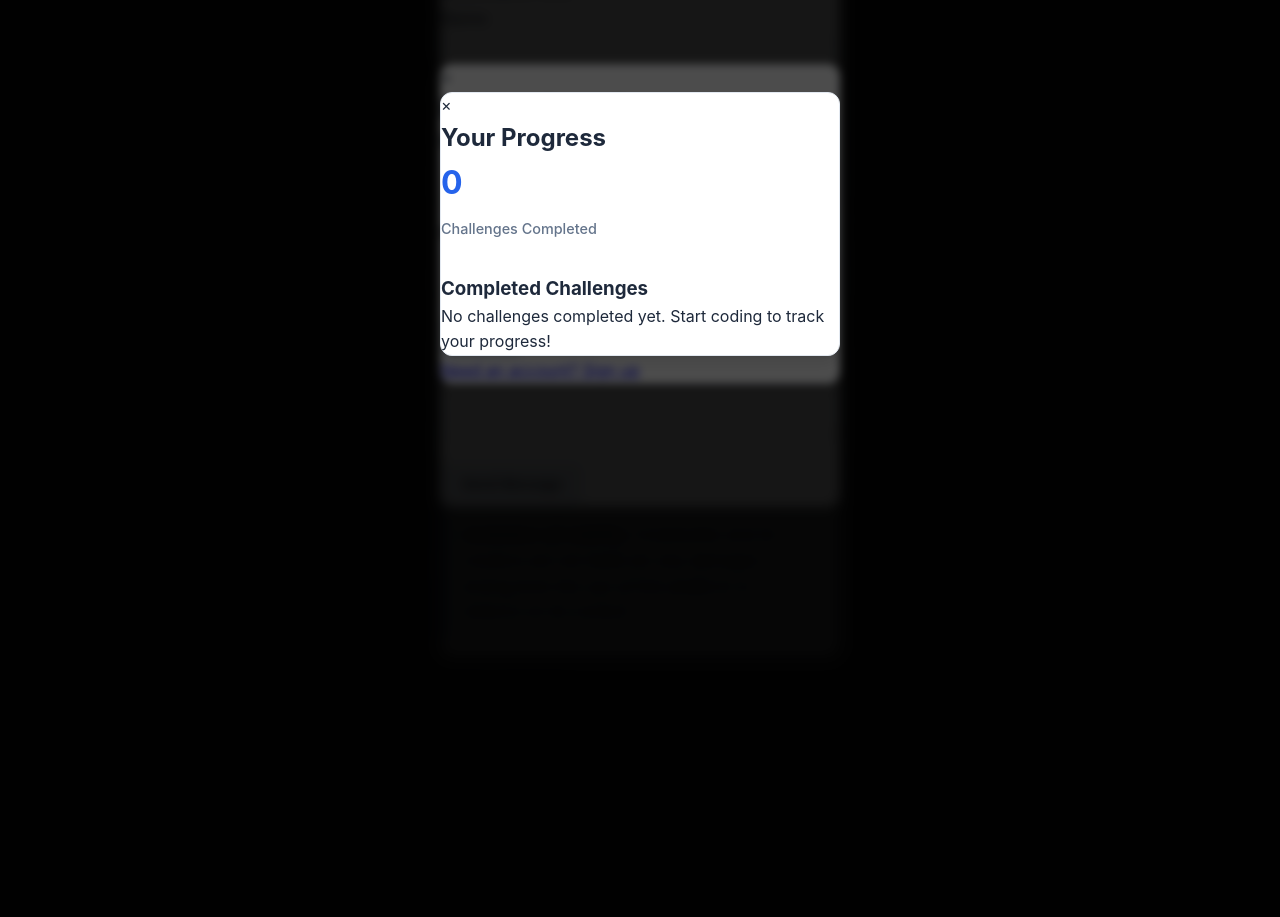
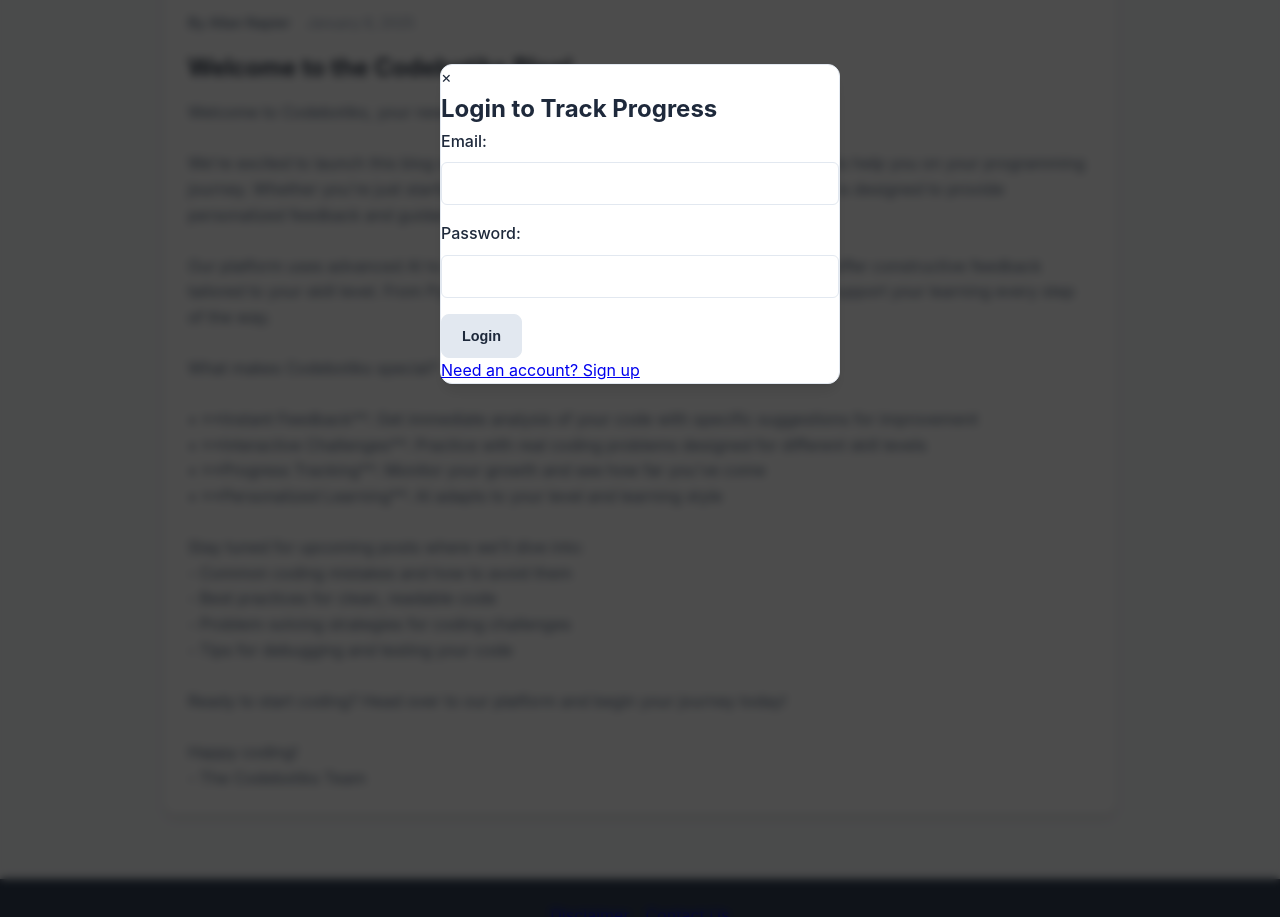
Before and after one commit to allannapier/codeschool, a Flask app: page /blog in a window 1280 px wide. Shown: the part 469-1386 px from the top of the page. Run offline with Flask 3, Linux system fonts and the light colour scheme; some libraries are stand-ins or nearby versions.

Commit message:
blog fixes

```diff
--- a/static/js/blog.js
+++ b/static/js/blog.js
@@ -155,13 +155,6 @@
         day: 'numeric'
     });
 
-    // Get first paragraph as excerpt (limit to 200 chars)
-    const textLines = post.blog_text.split('\n').filter(line => line.trim());
-    const firstParagraph = textLines[0] || '';
-    const excerpt = firstParagraph.length > 200
-        ? firstParagraph.substring(0, 200) + '...'
-        : firstParagraph;
-
     return `
         <article class="blog-post">
             ${post.blog_image_url ? `
@@ -178,7 +171,6 @@
                     <span class="blog-post-date">${date}</span>
                 </div>
                 <h2 class="blog-post-title">${post.blog_title}</h2>
-                ${excerpt ? `<p class="blog-post-excerpt">${excerpt}</p>` : ''}
                 <div class="blog-post-text">${post.blog_text}</div>
             </div>
         </article>
--- a/templates/blog.html
+++ b/templates/blog.html
@@ -86,7 +86,7 @@
     </footer>
 
     <!-- Disclaimer Modal -->
-    <div id="disclaimer-modal" class="modal">
+    <div id="disclaimer-modal" class="modal" style="display: none;">
         <div class="modal-content">
             <span class="close-modal" id="close-disclaimer-modal">&times;</span>
             <h2>Disclaimer</h2>
@@ -107,7 +107,7 @@
     </div>
 
     <!-- Contact Modal -->
-    <div id="contact-modal" class="modal">
+    <div id="contact-modal" class="modal" style="display: none;">
         <div class="modal-content">
             <span class="close-modal" id="close-contact-modal">&times;</span>
             <h2>Contact Us</h2>
@@ -158,7 +158,7 @@
     </div>
 
     <!-- Progress Modal -->
-    <div id="progress-modal" class="modal">
+    <div id="progress-modal" class="modal" style="display: none;">
         <div class="modal-content">
             <span class="close-modal" id="close-progress-modal">&times;</span>
             <h2>Your Progress</h2>
```
